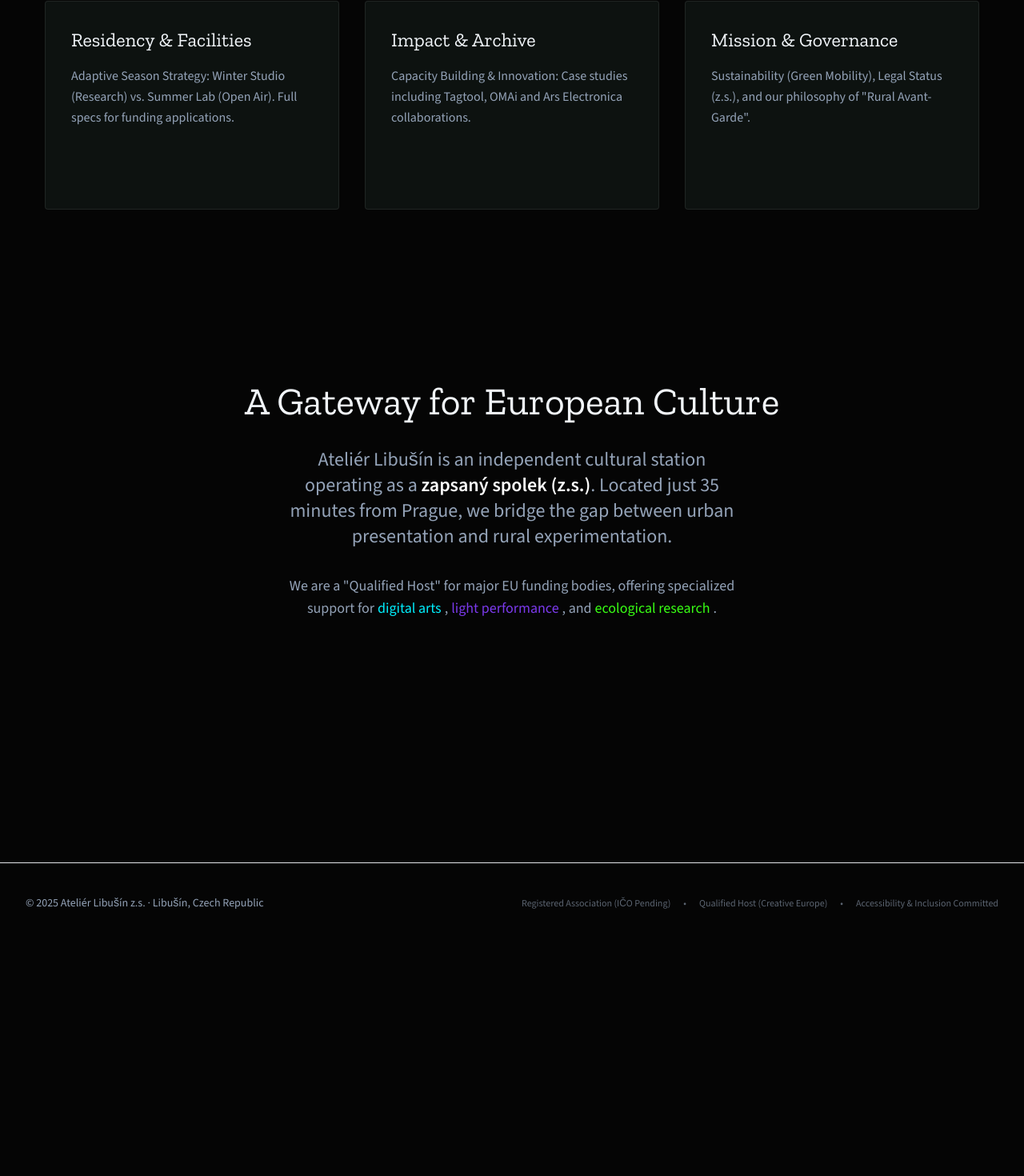
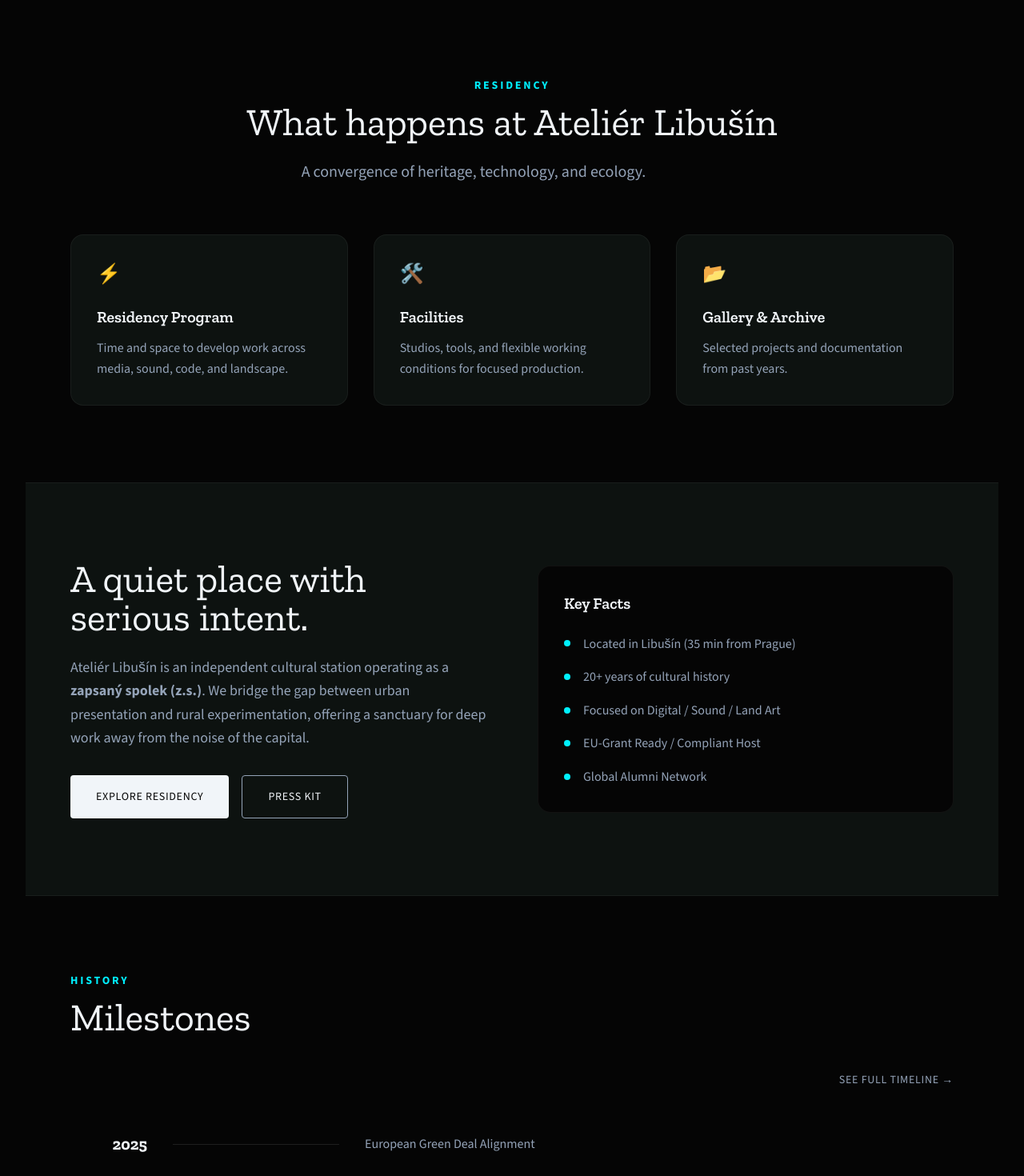
Before and after one commit to dberzon/atelier-libusin-site, a Next.js app: page / in a window 1280 px wide. Shown: the part 839-2309 px from the top of the page at 80% size. Before the commit the page ends 2018 px from the top, so only its background shows below. Built offline with nearby package versions, Linux system fonts and the light colour scheme.

Commit message:
feat: Add core UI components and initial homepage structure.

```diff
--- a/app/page.tsx
+++ b/app/page.tsx
@@ -1,66 +1,156 @@
+import Link from 'next/link'
 import Hero from '../components/Hero'
-import Link from 'next/link'
+import SectionHeader from '../components/ui/SectionHeader'
+import FeatureCard from '../components/ui/FeatureCard'
+import LinkButton from '../components/ui/LinkButton'
 
 export default function Page() {
-  const links = [
-    {
-      title: 'Residency & Facilities',
-      href: '/residency',
-      desc: 'Adaptive Season Strategy: Winter Studio (Research) vs. Summer Lab (Open Air). Full specs for funding applications.'
-    },
-    {
-      title: 'Impact & Archive',
-      href: '/impact',
-      desc: 'Capacity Building & Innovation: Case studies including Tagtool, OMAi and Ars Electronica collaborations.'
-    },
-    {
-      title: 'Mission & Governance',
-      href: '/mission',
-      desc: 'Sustainability (Green Mobility), Legal Status (z.s.), and our philosophy of "Rural Avant-Garde".'
-    },
-  ];
+  // Data for Block 3: Timeline Preview
+  const timelinePreview = [
+    { year: '2025', event: 'European Green Deal Alignment' },
+    { year: '2024', event: 'Launch of "Green Mobility" Corridor' },
+    { year: '2023', event: 'Qualified Host Status (Creative Europe)' },
+    { year: '2019', event: 'First "Land Art" Projection Series' },
+  ]
+
+  // Data for Block 4: Hosts Preview
+  const hostsPreview = [
+    { name: 'Dr. Marie Černá', role: 'Artistic Director', bio: 'Curator specializing in digital heritage.', img: '/host-marie.jpg' }, // Placeholder paths
+    { name: 'Jan Novák', role: 'Technical Lead', bio: 'Expert in projection mapping & AV setups.', img: '/host-jan.jpg' },
+  ]
 
   return (
-    <div className="space-y-24 pb-20">
+    <div className="pb-24">
       <Hero />
 
-      {/* Grant Strategy Hooks - Design System Grid */}
-      <section className="container max-w-7xl mx-auto px-6">
-        <div className="grid grid-cols-1 md:grid-cols-12 gap-8">
-          {links.map((c) => (
-            <Link key={c.title} href={c.href} className="col-span-1 md:col-span-4 card group flex flex-col h-full border border-white/5 hover:border-[var(--brand)] transition-colors duration-300">
-              <h3 className="text-2xl font-light text-[var(--text-main)] mb-4 group-hover:text-[var(--brand)] transition-colors font-serif">
-                {c.title}
-              </h3>
-              <p className="text-base leading-relaxed text-[var(--text-muted)] group-hover:text-[var(--text-main)] transition-colors flex-grow">
-                {c.desc}
-              </p>
-              <div className="mt-6 pt-6 border-t border-white/5 opacity-0 group-hover:opacity-100 transition-opacity text-sm text-[var(--brand)] font-medium uppercase tracking-wider flex items-center gap-2">
-                Learn More <span>→</span>
-              </div>
-            </Link>
+      {/* BLOCK 1: What it is (3 Cards) */}
+      <section className="container max-w-6xl mx-auto px-6 py-24">
+        <SectionHeader
+          eyebrow="Residency"
+          title="What happens at Ateliér Libušín"
+          subtitle="A convergence of heritage, technology, and ecology."
+          align="center"
+          className="mb-16"
+        />
+
+        <div className="grid grid-cols-1 md:grid-cols-3 gap-8">
+          <FeatureCard
+            title="Residency Program"
+            description="Time and space to develop work across media, sound, code, and landscape."
+            href="/residency"
+            icon={<span className="text-2xl">⚡</span>} // Placeholder for Icon
+          />
+          <FeatureCard
+            title="Facilities"
+            description="Studios, tools, and flexible working conditions for focused production."
+            href="/facilities"
+            icon={<span className="text-2xl">🛠️</span>}
+          />
+          <FeatureCard
+            title="Gallery & Archive"
+            description="Selected projects and documentation from past years."
+            href="/impact" // Changed to /impact as per previous context
+            icon={<span className="text-2xl">📂</span>}
+          />
+        </div>
+      </section>
+
+      {/* BLOCK 2: Why it's special (Split) */}
+      <section className="bg-[var(--bg-panel)] border-y border-white/5 py-24">
+        <div className="container max-w-6xl mx-auto px-6 grid grid-cols-1 md:grid-cols-2 gap-16 items-center">
+
+          {/* Left: Narrative */}
+          <div>
+            <SectionHeader
+              title="A quiet place with serious intent."
+              className="mb-6"
+            />
+            <p className="text-lg text-[var(--text-muted)] leading-relaxed mb-6">
+              Ateliér Libušín is an independent cultural station operating as a <strong>zapsaný spolek (z.s.)</strong>.
+              We bridge the gap between urban presentation and rural experimentation, offering a sanctuary for deep work away from the noise of the capital.
+            </p>
+            <div className="flex gap-4 mt-8">
+              <LinkButton href="/residency" variant="primary">Explore Residency</LinkButton>
+              <LinkButton href="/press" variant="secondary">Press Kit</LinkButton>
+            </div>
+          </div>
+
+          {/* Right: Facts List */}
+          <div className="bg-[var(--bg-deep)] p-8 rounded-2xl border border-white/5">
+            <h3 className="text-xl font-serif text-[var(--text-main)] mb-6">Key Facts</h3>
+            <ul className="space-y-4">
+              {[
+                "Located in Libušín (35 min from Prague)",
+                "20+ years of cultural history",
+                "Focused on Digital / Sound / Land Art",
+                "EU-Grant Ready / Compliant Host",
+                "Global Alumni Network"
+              ].map((fact, i) => (
+                <li key={i} className="flex items-center text-[var(--text-muted)]">
+                  <span className="w-2 h-2 rounded-full bg-[var(--brand)] mr-4"></span>
+                  {fact}
+                </li>
+              ))}
+            </ul>
+          </div>
+
+        </div>
+      </section>
+
+      {/* BLOCK 3: Timeline Preview */}
+      <section className="container max-w-6xl mx-auto px-6 py-24 border-b border-white/5">
+        <div className="flex flex-col md:flex-row justify-between items-end mb-12">
+          <SectionHeader
+            eyebrow="History"
+            title="Milestones"
+            className="mb-0"
+          />
+          <LinkButton href="/timeline" variant="ghost">See Full Timeline →</LinkButton>
+        </div>
+
+        <div className="space-y-6">
+          {timelinePreview.map((item, i) => (
+            <div key={i} className="flex items-center gap-8 group">
+              <span className="text-xl font-bold font-serif text-[var(--text-main)] w-24 text-right group-hover:text-[var(--brand)] transition-colors">{item.year}</span>
+              <div className="flex-grow h-px bg-white/10 group-hover:bg-[var(--brand)] transition-colors"></div>
+              <span className="text-[var(--text-muted)] w-2/3">{item.event}</span>
+            </div>
           ))}
         </div>
       </section>
 
-      {/* Intro Text - generous spacing */}
-      <section className="container max-w-4xl mx-auto px-6 text-center py-[var(--section-gap)]">
-        <h2 className="text-4xl md:text-5xl text-[var(--text-main)] font-light mb-8 font-serif leading-tight">
-          A Gateway for European Culture
-        </h2>
-        <div className="prose prose-lg prose-invert mx-auto">
-          <p className="text-xl md:text-2xl text-[var(--text-muted)] font-light leading-relaxed mb-8">
-            Ateliér Libušín is an independent cultural station operating as a <strong className="text-white">zapsaný spolek (z.s.)</strong>.
-            Located just 35 minutes from Prague, we bridge the gap between urban presentation and rural experimentation.
-          </p>
-          <p className="text-lg text-[var(--text-muted)]">
-            We are a "Qualified Host" for major EU funding bodies, offering specialized support for
-            <span className="text-[var(--brand)] font-medium mx-1">digital arts</span>,
-            <span className="text-[var(--accent)] font-medium mx-1">light performance</span>, and
-            <span className="text-[var(--phosphor)] font-medium mx-1">ecological research</span>.
-          </p>
+      {/* BLOCK 4: Hosts Preview */}
+      <section className="container max-w-6xl mx-auto px-6 py-24">
+        <SectionHeader
+          eyebrow="Team"
+          title="Hosts"
+          subtitle="The people behind the residency."
+          className="mb-12"
+        />
+
+        <div className="grid grid-cols-1 md:grid-cols-3 gap-8">
+          {hostsPreview.map((host, i) => (
+            <Link key={i} href="/hosts" className="group block">
+              <div className="aspect-[4/5] bg-[var(--bg-panel)] rounded-2xl overflow-hidden mb-6 border border-white/5 group-hover:border-[var(--brand)] transition-colors">
+                {/* Image Placeholder */}
+                <div className="w-full h-full bg-white/5 flex items-center justify-center text-[var(--text-muted)]">
+                  [Photo: {host.name}]
+                </div>
+              </div>
+              <h3 className="text-xl font-serif text-[var(--text-main)] group-hover:text-[var(--brand)] transition-colors">{host.name}</h3>
+              <p className="text-sm font-bold uppercase tracking-wider text-[var(--text-muted)] mb-2">{host.role}</p>
+              <p className="text-[var(--text-muted)] opacity-80">{host.bio}</p>
+            </Link>
+          ))}
+
+          {/* "Meet All" Card */}
+          <Link href="/hosts" className="group flex flex-col items-center justify-center aspect-[4/5] rounded-2xl border border-dashed border-white/20 hover:border-[var(--brand)] hover:bg-[var(--bg-panel)] transition-all">
+            <span className="text-4xl mb-4 group-hover:text-[var(--brand)] transition-colors">→</span>
+            <span className="text-lg font-medium text-[var(--text-main)]">Meet the full team</span>
+          </Link>
         </div>
       </section>
+
     </div>
   )
 }
--- /dev/null
+++ b/components/ui/FeatureCard.tsx
@@ -0,0 +1,44 @@
+import Link from 'next/link'
+import { ReactNode } from 'react'
+
+interface FeatureCardProps {
+    title: string
+    description: string
+    href: string
+    icon?: ReactNode
+    className?: string
+}
+
+export default function FeatureCard({
+    title,
+    description,
+    href,
+    icon,
+    className = ''
+}: FeatureCardProps) {
+    return (
+        <Link
+            href={href}
+            className={`group flex flex-col p-8 rounded-2xl bg-[var(--bg-panel)] border border-white/5 hover:border-[var(--brand)] transition-all duration-300 hover:-translate-y-1 hover:shadow-lg ${className}`}
+        >
+            <div className="flex items-start justify-between mb-6">
+                {icon && (
+                    <div className="text-[var(--text-muted)] group-hover:text-[var(--brand)] transition-colors duration-300">
+                        {icon}
+                    </div>
+                )}
+                <span className="text-[var(--brand)] opacity-0 group-hover:opacity-100 transition-opacity duration-300 transform translate-x-2 group-hover:translate-x-0">
+                    ↗
+                </span>
+            </div>
+
+            <h3 className="text-xl font-serif text-[var(--text-main)] mb-3 group-hover:text-[var(--brand)] transition-colors">
+                {title}
+            </h3>
+
+            <p className="text-[var(--text-muted)] leading-relaxed group-hover:text-[var(--text-main)] transition-colors">
+                {description}
+            </p>
+        </Link>
+    )
+}
--- /dev/null
+++ b/components/ui/LinkButton.tsx
@@ -0,0 +1,34 @@
+import Link from 'next/link'
+import { ReactNode } from 'react'
+
+interface LinkButtonProps {
+    href: string
+    children: ReactNode
+    variant?: 'primary' | 'secondary' | 'ghost'
+    className?: string
+}
+
+export default function LinkButton({
+    href,
+    children,
+    variant = 'primary',
+    className = ''
+}: LinkButtonProps) {
+
+    const baseStyles = "inline-flex items-center justify-center font-medium uppercase tracking-wider text-sm transition-all duration-300 rounded-[var(--radius)]"
+
+    const variants = {
+        primary: "bg-[var(--text-main)] text-[var(--bg-deep)] hover:bg-[var(--brand)] hover:text-[var(--bg-deep)] hover:shadow-[0_0_20px_var(--glow)] px-8 py-4 font-bold",
+        secondary: "border border-[var(--text-muted)] text-[var(--text-main)] hover:border-[var(--brand)] hover:text-[var(--brand)] px-8 py-4 bg-transparent",
+        ghost: "text-[var(--text-muted)] hover:text-[var(--brand)] px-0 py-2 hover:bg-transparent"
+    }
+
+    return (
+        <Link
+            href={href}
+            className={`${baseStyles} ${variants[variant]} ${className}`}
+        >
+            {children}
+        </Link>
+    )
+}
--- /dev/null
+++ b/components/ui/SectionHeader.tsx
@@ -0,0 +1,37 @@
+import React from 'react'
+
+interface SectionHeaderProps {
+    eyebrow?: string
+    title: string
+    subtitle?: string
+    className?: string
+    align?: 'left' | 'center'
+}
+
+export default function SectionHeader({
+    eyebrow,
+    title,
+    subtitle,
+    className = '',
+    align = 'left'
+}: SectionHeaderProps) {
+    const alignClass = align === 'center' ? 'text-center mx-auto' : 'text-left'
+
+    return (
+        <div className={`max-w-3xl mb-12 ${alignClass} ${className}`}>
+            {eyebrow && (
+                <span className="block text-sm font-bold tracking-[0.2em] uppercase text-[var(--brand)] mb-3 animate-in fade-in slide-in-from-bottom-2 duration-700">
+                    {eyebrow}
+                </span>
+            )}
+            <h2 className="text-3xl md:text-5xl font-serif font-light text-[var(--text-main)] mb-6 leading-tight">
+                {title}
+            </h2>
+            {subtitle && (
+                <p className="text-lg md:text-xl text-[var(--text-muted)] leading-relaxed max-w-2xl">
+                    {subtitle}
+                </p>
+            )}
+        </div>
+    )
+}
```
